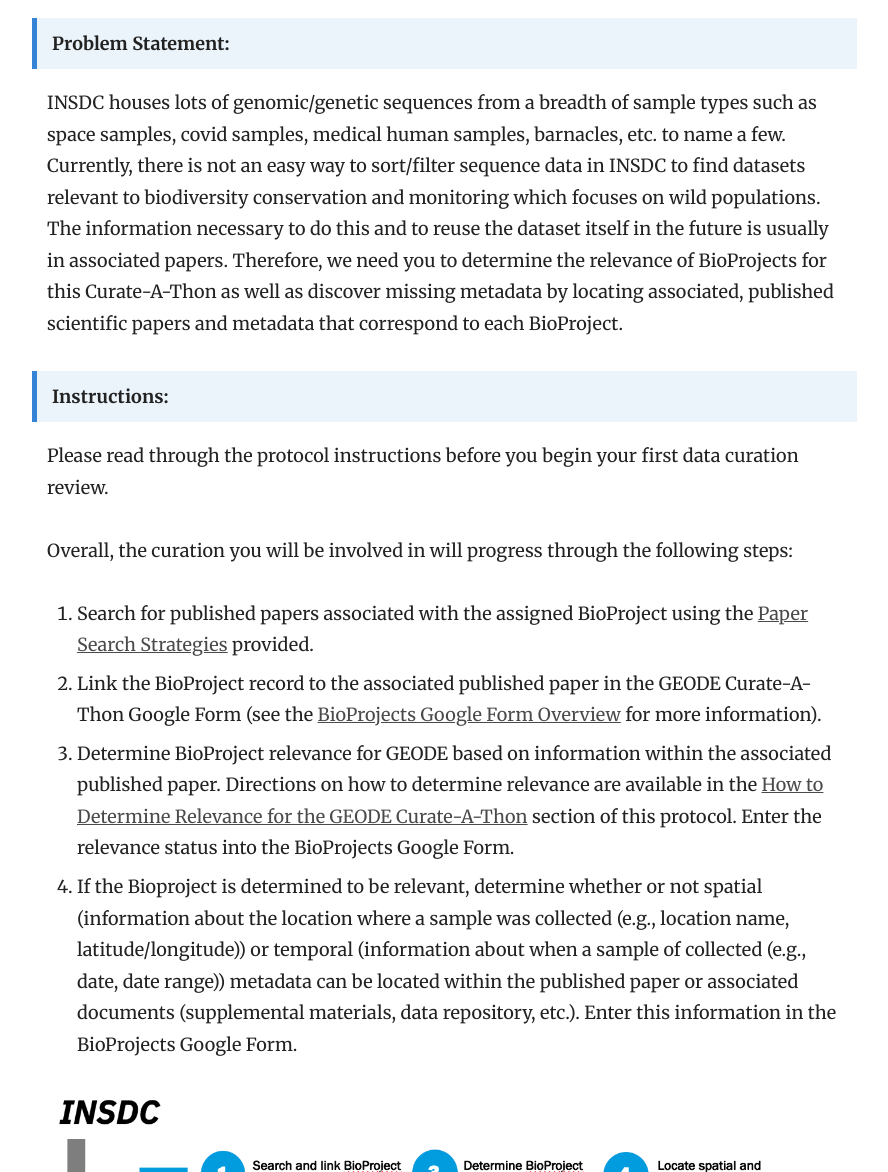
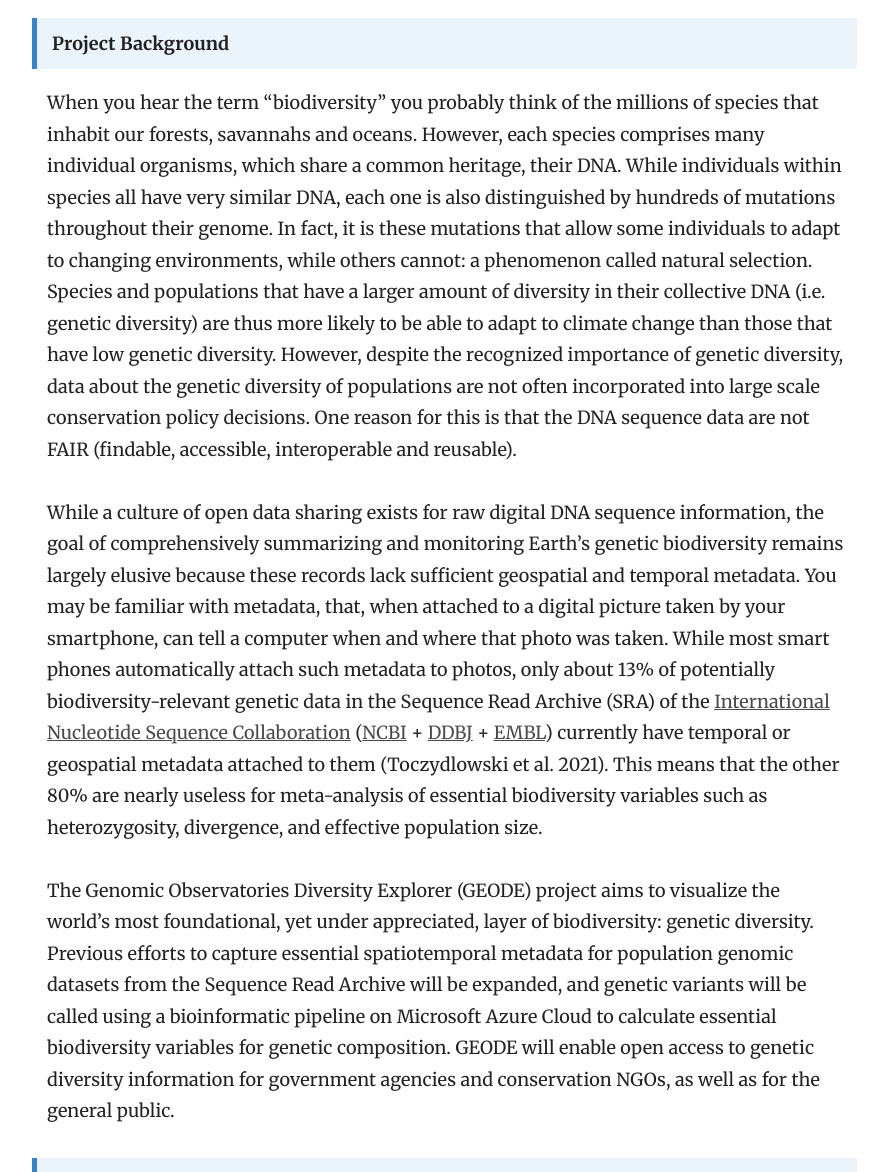
Before and after one commit to bdezray/GEODE-Curate-A-Thon, a Jekyll site: the page built from _docs/Protocol/Curate-A-Thon_Overview.md, in a window 1280 px wide and 1400 px high, scrolled down 414 px. Shown: the part 228-1400 px from the top of the window, without its empty margins (343-1231 px from the left). Built offline with Jekyll 4.4.1, drawn with Linux system fonts in a browser that asks for light colours; some of the changed text lies outside the part shown.

Commit message:
Updates from pilot run

```diff
--- a/_docs/Protocol/Curate-A-Thon_Overview.md
+++ b/_docs/Protocol/Curate-A-Thon_Overview.md
@@ -6,9 +6,22 @@ order: 1
 
 {% include youtube.html id="JYpzhCVBIDI" %}
 
+> **Project Background**
+
+When you hear the term “biodiversity” you probably think of the millions of species that  inhabit our forests, savannahs and oceans. However, each species comprises many individual organisms, which share a common heritage, their DNA. While individuals within species all have very similar DNA, each one is also distinguished by hundreds of mutations throughout their genome. In fact, it is these mutations that allow some individuals to adapt to changing environments, while others cannot: a phenomenon called natural selection. Species and populations that have a larger amount of diversity in their collective DNA (i.e. genetic diversity) are thus more likely to be able to adapt to climate change than those that have low genetic diversity. However, despite the recognized importance of genetic diversity, data about the genetic diversity of populations are not often incorporated into large scale conservation policy decisions. One reason for this is that the DNA sequence data are not FAIR (findable, accessible, interoperable and reusable).
+
+While a culture of open data sharing exists for raw digital DNA sequence information, the goal of comprehensively summarizing and monitoring Earth’s genetic biodiversity remains largely elusive because these records lack sufficient geospatial and temporal metadata. You may be familiar with metadata, that, when attached to a digital picture taken by your smartphone, can tell a computer when and where that photo was taken. While most smart phones automatically attach such metadata to photos, only about 13% of potentially biodiversity-relevant genetic data in the Sequence Read Archive (SRA) of the [International Nucleotide Sequence Collaboration](https://www.insdc.org) ([NCBI](https://www.ncbi.nlm.nih.gov/sra/) + [DDBJ](https://www.ddbj.nig.ac.jp/dra/index-e.html) + [EMBL](https://www.ebi.ac.uk/ena/browser/home)) currently have temporal or geospatial metadata attached to them (Toczydlowski et al. 2021). This means that the other 80% are nearly useless for meta-analysis of essential biodiversity variables such as heterozygosity, divergence, and effective population size.
+
+The Genomic Observatories Diversity Explorer (GEODE) project aims to visualize the world’s most foundational, yet under appreciated, layer of biodiversity: genetic diversity. Previous efforts to capture essential spatiotemporal metadata for population genomic datasets from the Sequence Read Archive will be expanded, and genetic variants will be called using a bioinformatic pipeline on Microsoft Azure Cloud to calculate essential biodiversity variables for genetic composition. GEODE will enable open access to genetic diversity information for government agencies and conservation NGOs, as well as for the general public.
+
 > **Problem Statement:**
 
-INSDC houses lots of genomic/genetic sequences from a breadth of sample types such as space samples, covid samples, medical human samples, barnacles, etc. to name a few. Currently, there is not an easy way to sort/filter sequence data in INSDC to find datasets relevant to biodiversity conservation and monitoring which focuses on wild populations. The information necessary to do this and to reuse the dataset itself in the future is usually in associated papers. Therefore, we need you to determine the relevance of BioProjects for this Curate-A-Thon as well as discover missing metadata by locating associated, published scientific papers and metadata that correspond to each BioProject.
+INSDC houses lots of genomic/genetic sequences from a breadth of sample types such as space samples, covid samples, medical human samples, barnacles, etc. to name a few. Currently, there is not an easy way to sort/filter sequence data in INSDC to find datasets relevant to biodiversity conservation and monitoring which focuses on wild populations. The information necessary to do this and to reuse the dataset itself in the future is usually in associated papers.
+
+Therefore, we need you to:
+ - Search and find published papers associated with assigned BioProjects
+ - Determine the relevance of BioProjects for this Curate-A-Thon
+ - Discover missing metadata by reviewing content in located associated,   published scientific papers
 
 > **Instructions:**
 
```
Also changed, not shown: _docs/Getting Started/Curate-A-Thon Data Overview.md (+2 -2 lines), _docs/Getting Started/Data Curation Primer.md (+0 -8 lines), _docs/Protocol/BioProjects Google Form Definitions.md (renamed from _docs/Protocol/BioProjects Google Form.md).
